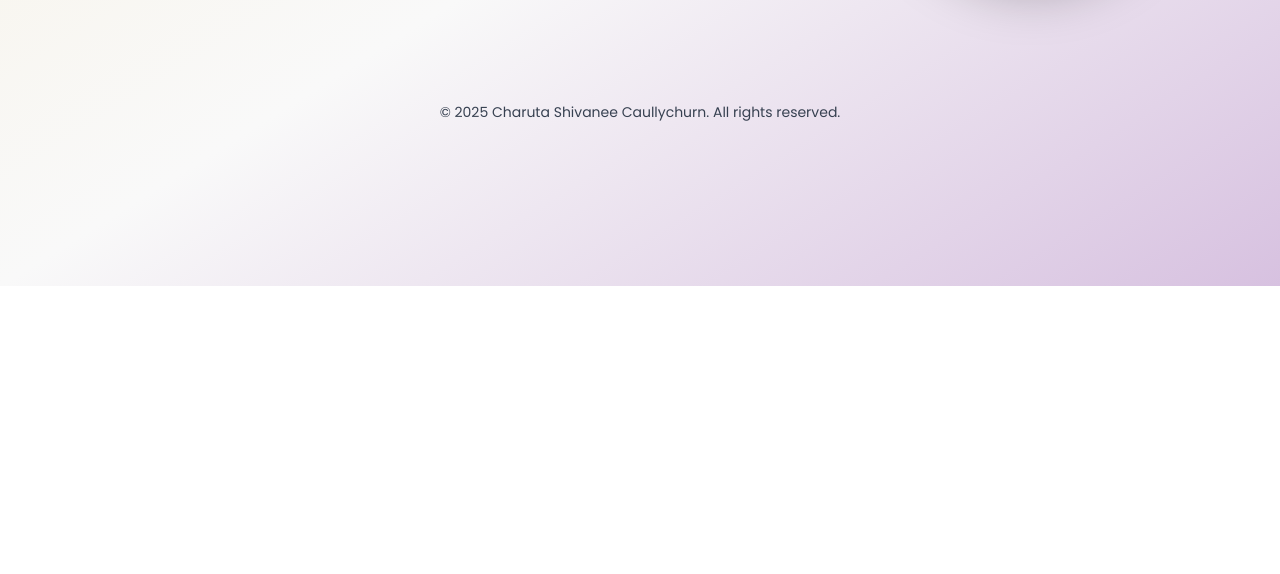
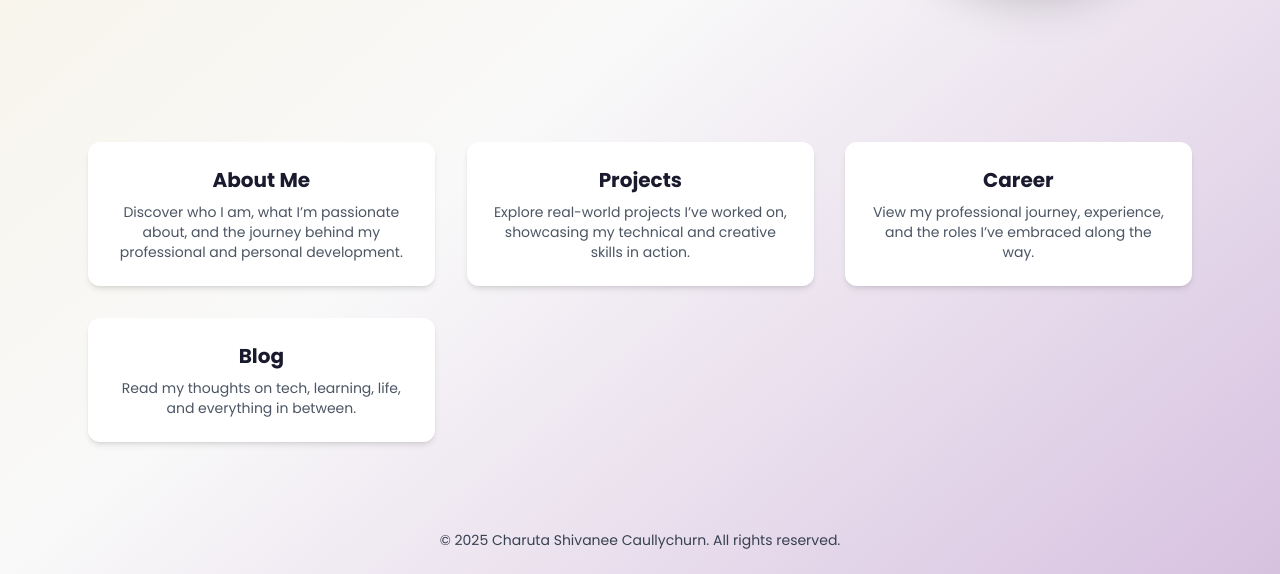
Before and after one commit to Charuta-Shivanee-Caullychurn/my-portfolio, a website: page index.html in a window 1280 px wide. Shown: the part 514-1088 px from the top of the page. Before the commit the page ends 800 px from the top, so only its background shows below. Drawn offline with nearby package versions, Linux system fonts and the light colour scheme.

Commit message:
added home page

```diff
--- a/index.html
+++ b/index.html
@@ -80,13 +80,49 @@
                         View Resume
                     </a>
                 </div>
+
             </div>
+
             <!-- Image Block (circle with consistent sizing) -->
             <div class="relative w-48 h-48 sm:w-64 sm:h-64 md:w-80 md:h-80 rounded-full overflow-hidden bg-white bg-opacity-20 backdrop-blur-lg border-4 border-white shadow-2xl" data-aos="fade-left">
                 <img src="images/changedlogoagain.png" alt="Charuta Shivanee" class="absolute inset-0 w-full h-full object-cover object-center" />
             </div>
+
+
+
+
         </div>
     </main>
+
+    <section class="max-w-6xl mx-auto px-6 py-16 grid md:grid-cols-3 gap-8 text-center">
+        <!-- About Preview -->
+        <a href="about.html" class="p-6 bg-white rounded-xl shadow-md hover:shadow-xl transform hover:-translate-y-2 transition" data-aos="fade-up">
+            <h2 class="text-xl font-bold text-darknavy mb-2">About Me</h2>
+            <p class="text-gray-600 text-sm">Discover who I am, what I’m passionate about, and the journey behind my professional and personal development.</p>
+        </a>
+
+        <!-- Projects Preview -->
+        <a href="projects.html" class="p-6 bg-white rounded-xl shadow-md hover:shadow-xl transform hover:-translate-y-2 transition" data-aos="fade-up" data-aos-delay="100">
+            <h2 class="text-xl font-bold text-darknavy mb-2">Projects</h2>
+            <p class="text-gray-600 text-sm">Explore real-world projects I’ve worked on, showcasing my technical and creative skills in action.</p>
+        </a>
+
+        <!-- Career Preview -->
+        <a href="career.html" class="p-6 bg-white rounded-xl shadow-md hover:shadow-xl transform hover:-translate-y-2 transition" data-aos="fade-up" data-aos-delay="200">
+            <h2 class="text-xl font-bold text-darknavy mb-2">Career</h2>
+            <p class="text-gray-600 text-sm">View my professional journey, experience, and the roles I’ve embraced along the way.</p>
+        </a>
+
+        <!-- Blog Preview -->
+        <a href="blog.html" class="p-6 bg-white rounded-xl shadow-md hover:shadow-xl transform hover:-translate-y-2 transition" data-aos="fade-up" data-aos-delay="300">
+            <h2 class="text-xl font-bold text-darknavy mb-2">Blog</h2>
+            <p class="text-gray-600 text-sm">Read my thoughts on tech, learning, life, and everything in between.</p>
+        </a>
+
+
+
+    </section>
+
 
     <!-- Footer -->
     <footer class="py-6 text-center text-gray-700 text-sm">
```
